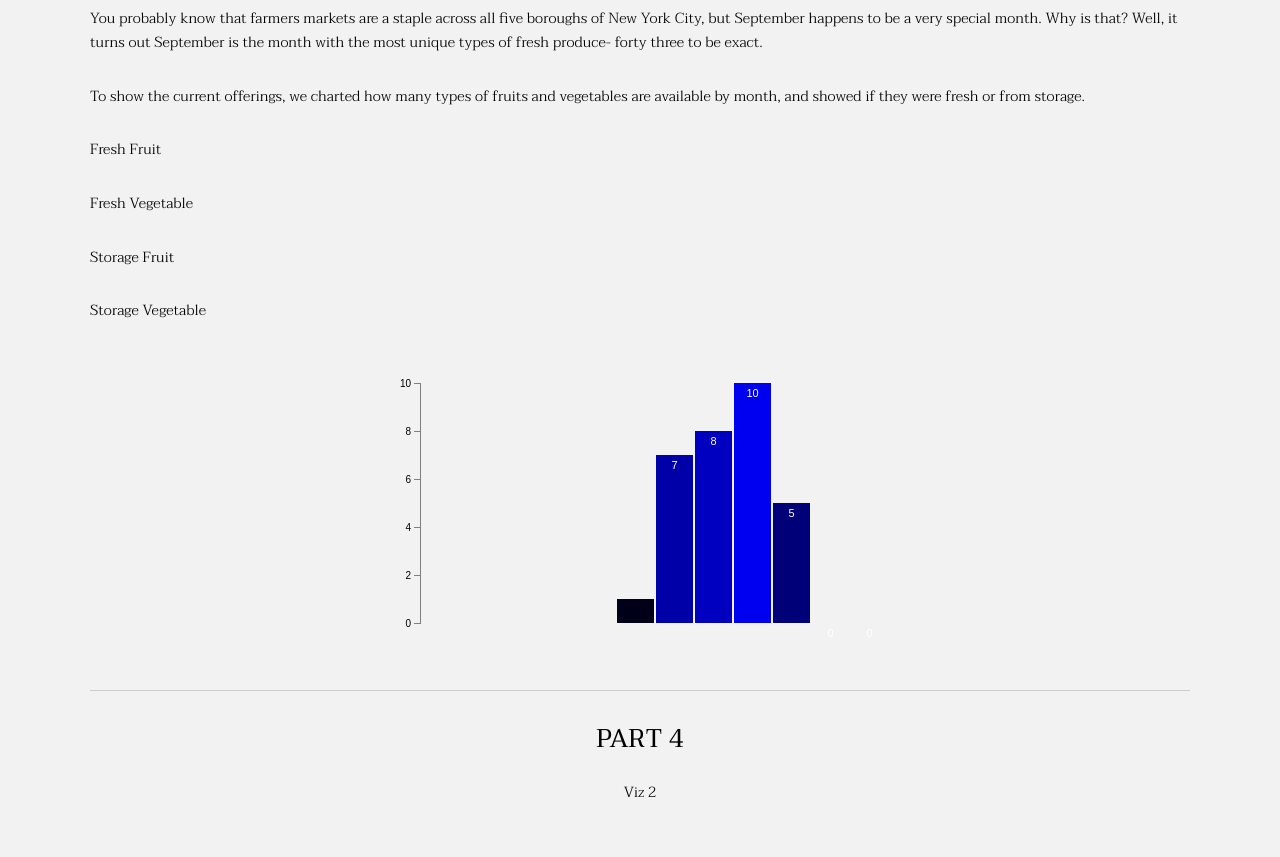
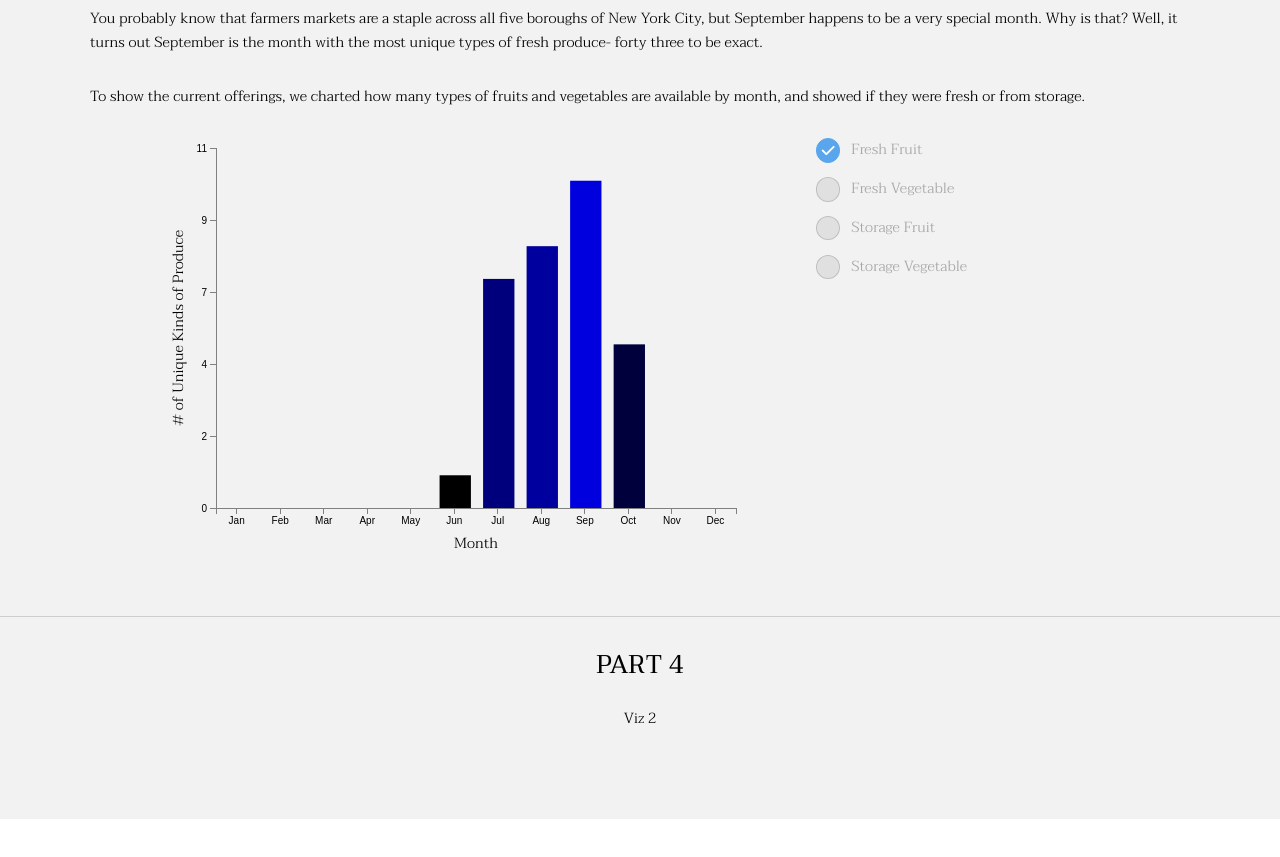
Before and after one commit to SilasPihl/Social_data_website, a plain HTML site: page index.html in a window 1280 px wide. Shown: the part 4940-5797 px from the top of the page. After the commit the page ends 5759 px from the top, so only its background shows below. Drawn offline with nearby package versions, Linux system fonts and the light colour scheme.

Commit message:
Viz 1 færdig synes Silas

```diff
--- a/index.html
+++ b/index.html
@@ -130,8 +130,6 @@ Weaknesses: A lot of data peaks is omitted by CDF. If having two peaks, one in b
 </p>
 
 <blockquote>What is a Quantile plot? What is it good for.</blockquote>
-
-
 <p>
 NOTES:
 Like an CDF but with switched x and y axis. Benificial in questions regarding percentage questions.
@@ -171,7 +169,6 @@ Not as populare meaning that they are harder to interpret if you don't know them
 
 
                 </div>
-
 					  </div>
             <hr />
             <div id="part2_a" class="content">
@@ -220,15 +217,65 @@ Not as populare meaning that they are harder to interpret if you don't know them
 <p>As part of a homework assignment, I ask my students at Pratt to go out and chart something of interest to them, and Katherine Savarese came back with a simple chart about farmers markets that I loved- it inspired this post.</p>
 <p>You probably know that farmers markets are a staple across all five boroughs of New York City, but September happens to be a very special month. Why is that?  Well, it turns out September is the month with the most unique types of fresh produce- forty three to be exact.</p>
 <p>To show the current offerings, we charted how many types of fruits and vegetables are available by month, and showed if they were fresh or from storage.</p>
-<p id='FreshFruit' style="cursor: pointer">Fresh Fruit</p>
+
+<!-- <div class="align-center" style="width: 50%;">
+<ul class="align-center actions fit small" >
+  <li class="button alt fit small" id='FreshFruit' style="cursor: pointer">
+    Fresh Fruit
+  </li>
+  <li class="button alt fit small" id='FreshVegetable' style="cursor: pointer">
+    Fresh Vegetable
+  </li>
+  <li class="button alt fit small" id='StorageFruit' style="cursor: pointer">
+    Storage Fruit
+  </li>
+  <li class="button alt fit small" id='StorageVegetable' style="cursor: pointer">
+    Storage Vegetable
+  </li>
+</ul>
+</div> -->
+
+
+
+
+
+
+<!-- <p id='FreshFruits' style="cursor: pointer">Fresh Fruit</p>
 <p id='FreshVegetable' style="cursor: pointer">Fresh Vegetable</p>
 <p id='StorageFruit' style="cursor: pointer">Storage Fruit</p>
-<p id='StorageVegetable' style="cursor: pointer">Storage Vegetable</p>
+<p id='StorageVegetable' style="cursor: pointer">Storage Vegetable</p> -->
 
-<div id="part3_viz" class="align-center"></div>
+  <!-- /*<br style="clear:both;"/>*/ -->
+
+
+
+<div class="row align-center">
+  <div class="8u 12u$(small) align-right" id="part3_viz" ></div>
+
+    <div class="4u 12u$(small) align-left">
+
+      <div class="row">
+        <input type="radio" id='FreshFruit' name="demo-priority" checked>
+        <label for="FreshFruit">Fresh Fruit</label>
+      </div>
+      <div class="row">
+        <input type="radio" id='FreshVegetable' name="demo-priority">
+        <label for="FreshVegetable">Fresh Vegetable</label>
+      </div>
+      <div class="row">
+        <input type="radio" id='StorageFruit' name="demo-priority">
+        <label for="StorageFruit">Storage Fruit</label>
+      </div>
+      <div class="row">
+        <input type="radio" id='StorageVegetable' name="demo-priority">
+        <label for="StorageVegetable">Storage Vegetable</label>
+      </div>
+    </div>
+  </div>
+</div>
+
 
                 </div>
-
             </div>
             <hr />
             <div id="part2_a" class="content">
--- a/js/ass1_part3.js
+++ b/js/ass1_part3.js
@@ -1,165 +1,197 @@
 //Width and height
-var w = 500;
-var h = 300;
-var padding = 30;
-var noOfMonths = 12;
+var padding = 50;
+
+var m = {
+    top: 10,
+    right: 40,
+    bottom: 30,
+    left: 40
+}
+
+var weight = 600;
+var height = 400;
+
+var w = weight - m.left - m.right;
+var h = height - m.top - m.bottom;
 
 var dataFreshFruit = [];
 var dataFreshVegetable = [];
 var dataStorageFruit = [];
 var dataStorageVegetable = [];
-var months = [];
 
 var i = 0;
+var xScale;
+var yScale;
+var xAxis;
+var yAxis;
+var ymax;
+var svg;
 
-d3.csv('data/farmersMarket.csv', function(data){
-    console.log(data);
 
+d3.csv("data/farmersMarket.csv", function(data) {
     for (; i < 12; i++) {
-        dataFreshFruit.push(parseInt(data[i].Count));
+        dataFreshFruit.push ({
+            Count: parseInt(data[i].Count),
+            Month: String(data[i].Month)
+        });
     }
     for (; i < 24; i++) {
-        dataFreshVegetable.push(parseInt(data[i].Count));
+        dataFreshVegetable.push ({
+            Count: parseInt(data[i].Count),
+            Month: String(data[i].Month)
+        });
     }
 
     for (; i < 36; i++) {
-        dataStorageFruit.push(parseInt(data[i].Count));
+        dataStorageFruit.push ({
+            Count: parseInt(data[i].Count),
+            Month: String(data[i].Month)
+        });
     }
 
     for (; i < 48; i++) {
-        dataStorageVegetable.push(parseInt(data[i].Count));
+        dataStorageVegetable.push ({
+            Count: parseInt(data[i].Count),
+            Month: String(data[i].Month)
+        });
     }
 
-    for (i=0; i < 12; i++){
-        months.push(data[i].Month);
-    }
+});
 
-console.log(dataFreshFruit);
-console.log(dataFreshVegetable);
-console.log(dataStorageFruit);
-console.log(dataStorageVegetable);
-console.log(months);
+
+//Create SVG element
+svg = d3.select("#part3_viz")
+        .append("svg")
+        .attr("width", weight + m.left + m.right)
+        .attr("height", height + m.top + m.bottom)
+        .append("g")
+        .attr("transform", "translate(" + m.left*2 + "," + m.top + ")");
+
+function createPlot (data, init) {
 
     //Create scale functions
-var xScale = d3.scaleBand()
-                .domain(d3.range(noOfMonths))
-                .rangeRound([0, w-padding])
+    xScale = d3.scaleBand()
+                .domain(data.map(function(d) { return d.Month; }))
+                .range([0, w])
                 .paddingInner(0.05);
 
-var yScale = d3.scaleLinear()
-                .domain([d3.max(dataFreshFruit), 0])
-                .range([0, h-2*padding]);
+    ymax = d3.max(data, function(d) { return d.Count; })+1;
+
+    yScale = d3.scaleLinear()
+                .domain([0 , ymax])
+                .range([h, 0]);
 
     //Define X axis
-var xAxis = d3.axisBottom(xScale)
-    .tickValues(months)
-    .tickSize(12,12)
-    .tickPadding(3)
-    .ticks(12);
+    xAxis = d3.axisBottom(xScale);
 
     //Define Y axis
-var yAxis = d3.axisLeft()
-              .scale(yScale)
-              .ticks(5);
+    yAxis = d3.axisLeft(yScale)
+                .tickValues(d3.range(0,ymax+1,(ymax < 5) ? 1 : ymax/5));
 
-//Create SVG element
-var svg = d3.select("#part3_viz")
-            .append("svg")
-            .attr("width", w)
-            .attr("height", h);
     //Create bars
-svg.selectAll("rect")
-   .data(dataFreshFruit)
-   .enter()
-   .append("rect")
-   .attr("x", function(d, i) {
-        return xScale(i)+padding;
-   })
-   .attr("y", function(d) {
-        return h-yScale(d) - padding;
-   })
-   .attr("width", xScale.bandwidth())
-   .attr("height", function(d) {
-        return yScale(d);
-   })
-   .attr("fill", function(d) {
-        return "rgb(0, 0, " + Math.round(d * 10) + ")";
-   });
 
+    var bars = svg.selectAll(".bar")
+                    .remove()
+                    .exit()
+                    .data(data);
+
+
+    bars.enter().append("rect")
+        .attr("class", "bar")
+        .attr("x", function(d){ return xScale(d.Month) + 6;} )
+        .attr("y", h)
+        .attr("width", xScale.bandwidth()-10)
+        .attr("height", 0)
+        .style("fill", function(d) { return "rgb(0, 0, " + Math.round(256-yScale(d.Count)) + ")";} )
+        .transition()
+        .duration(700)
+        .ease(d3.easeLinear)
+        .attr("height", function(d){ return h - yScale(d.Count)})
+        .attr("y", function(d){ return yScale(d.Count);});
+
+    if (init) {
         //Create X axis
         svg.append("g")
             .attr("class", "x axis")
-    .attr("transform", "translate("+padding+"," + (h - padding) + ")");
-    //.call(xAxis);
+            .attr("transform", "translate(0," + h + ")")
+            .call(xAxis);
 
-//Create Y axis
         svg.append("g")
            .attr("class", "y axis")
-    .attr("transform", "translate(" + padding + ","+padding+")")
-    .call(yAxis);
+           .call(yAxis.tickValues(d3.range(0,ymax+1,(ymax < 5) ? 1 : ymax/5)));
 
-function createPlot (data) {
-  yScale.domain([0, d3.max(data)]);
+        // Create xAxis label
+        svg.append("text")
+            .attr("transform", "translate(" + (w/2) + " ," + (h + m.top + 30) + ")")
+            .style("text-anchor", "middle")
+            .text("Month");
 
-  svg.selectAll("rect")
-     .data(data)
+        // Create yAxis label
+        svg.append("text")
+            .attr("transform", "rotate(-90)")
+            .attr("y", 0 - m.left - 8)
+            .attr("x", 0 - (h / 2))
+            .attr("dy", "1em")
+            .style("text-anchor", "middle")
+            .text("# of Unique Kinds of Produce");
+    } else {
+      svg.select(".x.axis")
+       .call(xAxis);
+                  //Update Y axis
+       svg.select(".y.axis")
         .transition()
-     .duration(2000)
-     .ease(d3.easeLinear)
-     .attr("y", function(d) {
-        return h - yScale(d) - padding;
-     })
-     .attr("height", function(d) {
-        return yScale(d);
-     })
-     .attr("fill", function(d) {
-      return "rgb(0, 0, " + Math.round(yScale(d)) + ")";
-     });
-  //Update all labels
-  svg.selectAll("text")
-     .data(data)
-     .enter()
-     .append("text")
-     .text(function(d) {
-        return d;
-     })
-     .attr("text-anchor", "middle")
-     .attr("x", function(d, i) {
-        return xScale(i) + padding + xScale.bandwidth() / 2;
-     })
-     .attr("y", function(d) {
-        return h - yScale(d) + 14  - padding;
-     })
-     .attr("font-family", "sans-serif")
-     .attr("font-size", "11px")
-     .attr("fill", "white");
+        .duration(1000)
+        .call(yAxis.tickValues(d3.range(0,ymax+1,(ymax < 5) ? 1 : ymax/5)));
+    }
+
+}
+
+window.onload = function () {
+    createPlot(dataFreshFruit, 1);
 }
 
 
-createPlot (dataFreshFruit);
+//   //Update all labels
+//   svg.selectAll("text")
+//      .data(data)
+//      .enter()
+//      .append("text")
+//      .text(function(d) {
+//         return d;
+//      })
+//      .attr("text-anchor", "middle")
+//      .attr("x", function(d, i) {
+//         return xScale(i) + padding + xScale.bandwidth() / 2;
+//      })
+//      .attr("y", function(d) {
+//         return h - yScale(d) + 14  - padding;
+//      })
+//      .attr("font-family", "sans-serif")
+//      .attr("font-size", "11px")
+//      .attr("fill", "white");
+// }
+
 
 //On click, update with new data
 d3.select("#FreshFruit")
     .on("click", function() {
-  createPlot (dataFreshFruit);
+  createPlot (dataFreshFruit, 0);
 });
 
 //On click, update with new data
 d3.select("#FreshVegetable")
     .on("click", function() {
-  createPlot (dataFreshVegetable);
+  createPlot (dataFreshVegetable, 0);
 });
 
 //On click, update with new data
 d3.select("#StorageFruit")
     .on("click", function() {
-  createPlot (dataStorageFruit);
+  createPlot (dataStorageFruit, 0);
 });
 
 //On click, update with new data
 d3.select("#StorageVegetable")
     .on("click", function() {
-  createPlot (dataStorageVegetable);
+  createPlot (dataStorageVegetable, 0);
 });
-
-            });
```
Lines whose indentation alone changed are shown as unchanged.
